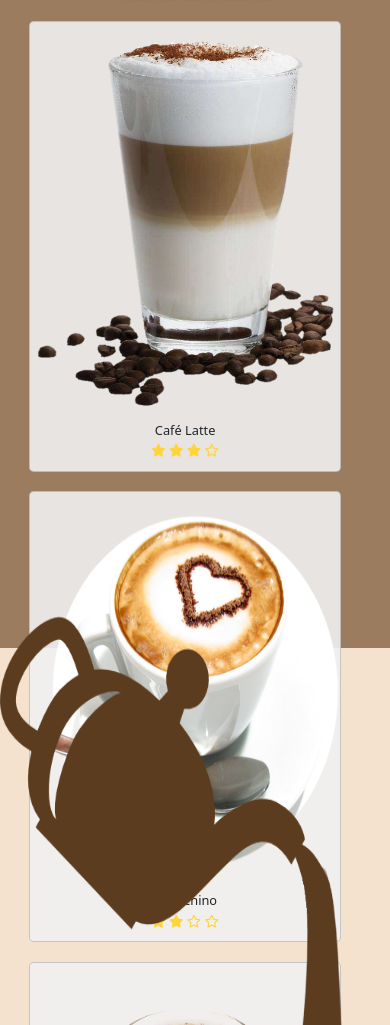
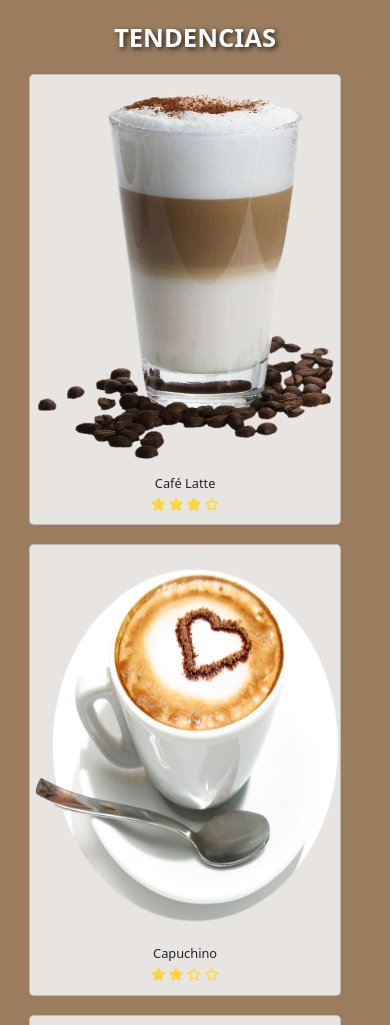
Before and after one commit to FFabianaB/Caffee-CAC, a plain HTML site: page index.html in a window 390 px wide. Shown: the part 975-2000 px from the top of the page. Drawn offline with nearby package versions, Linux system fonts and the light colour scheme; a web font is replaced by a local one.

Commit message:
correccion MQ

```diff
--- a/resources/navfooter.css
+++ b/resources/navfooter.css
@@ -118,7 +118,7 @@ main {
 #basket:hover{
   cursor: pointer;
 
-  position: relative;
+
   box-sizing: border-box;
   overflow: hidden;
 
@@ -277,6 +277,9 @@ footer {
   .listaItem .linkNav a {
     font-size: 1rem;
   }
+  footer{
+    margin-bottom:-130px;
+  }
 }
 
 @media (max-width: 576px) {
--- a/styles/style.css
+++ b/styles/style.css
@@ -205,7 +205,25 @@ main {
     width: 80vw;
   }
 }
+@media (max-width: 768px) {
+  .tetera {
+    transform: translateY(-400px);
 
+    width: 60%;
+  }
+  #tendencias{
+    height: 200vh !important;
+
+    display: flex;
+    flex-direction: column;
+    align-items: center;
+    justify-content: center;
+
+  }
+  main{
+    height: 300vh!important;
+  }
+}
 @media (max-width: 576px) {
   .navegacion {
     margin-bottom: 50px;
@@ -239,12 +257,21 @@ main {
     bottom: 17vh;
   }
   .tetera {
-    margin-top:130px;
+    margin-bottom:130px;
     width: 100vw;
-  }
-  footer{
-    margin-top: 70vh;
   }
 
 
+  #tendencias{
+    height: 200vh !important;
+
+    display: flex;
+    flex-direction: column;
+    align-items: center;
+    justify-content: center;
+
+  }
+  main{
+    height: 350vh!important;
+  }
 }
```
